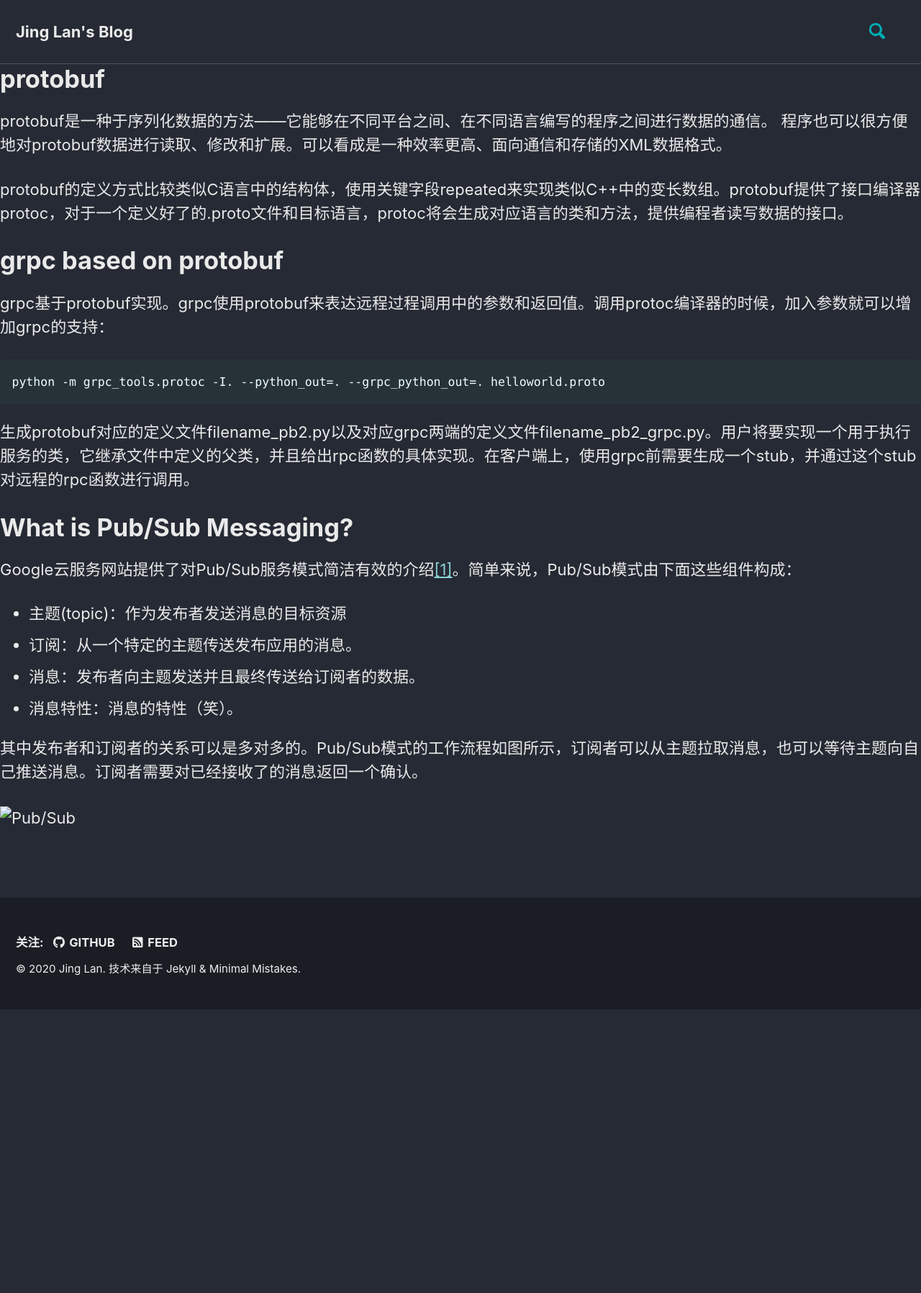
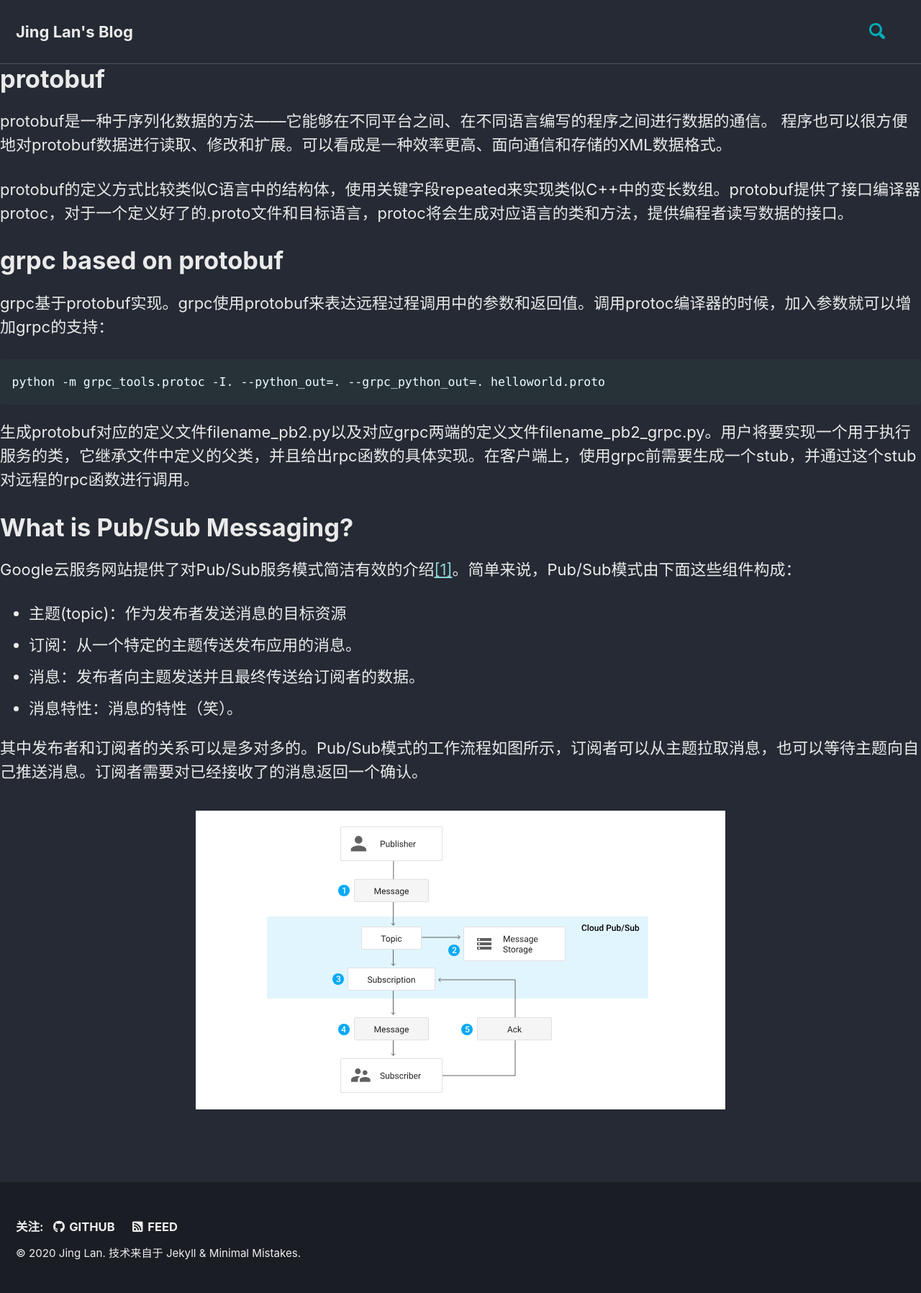
Before and after one commit to Lan-Jing/Lan-Jing.github.io, a Jekyll site: the page built from _posts/2020-11-18-grpc.md, in a window 1280 px wide. Shown: the whole page at 72% size. Built offline with Jekyll 4.4.1, drawn with Linux system fonts in a browser that asks for light colours; cached includes are drawn as plain includes; our own code applies the rules of GitHub Pages for plain Markdown files; before the commit the page ends 1402 px from its top, so only the background shows below that.

Commit message:
try to fix image display

```diff
--- a/_posts/2020-11-18-grpc.md
+++ b/_posts/2020-11-18-grpc.md
@@ -27,6 +27,6 @@ Google云服务网站提供了对Pub/Sub服务模式简洁有效的介绍[[1]][G
 
 其中发布者和订阅者的关系可以是多对多的。Pub/Sub模式的工作流程如图所示，订阅者可以从主题拉取消息，也可以等待主题向自己推送消息。订阅者需要对已经接收了的消息返回一个确认。
 
-![Pub/Sub](../photos/pub_sub_flow.svg)
+![Pub/Sub]({{ site.url }}{{ site.baseurl }}/assets/images/pub_sub_flow.svg){: .align-center}
 
 [Google Cloud]: https://cloud.google.com/pubsub/docs/overview
```
Also changed, not shown: assets/images/pub_sub_flow.svg (renamed from photos/pub_sub_flow.svg).
